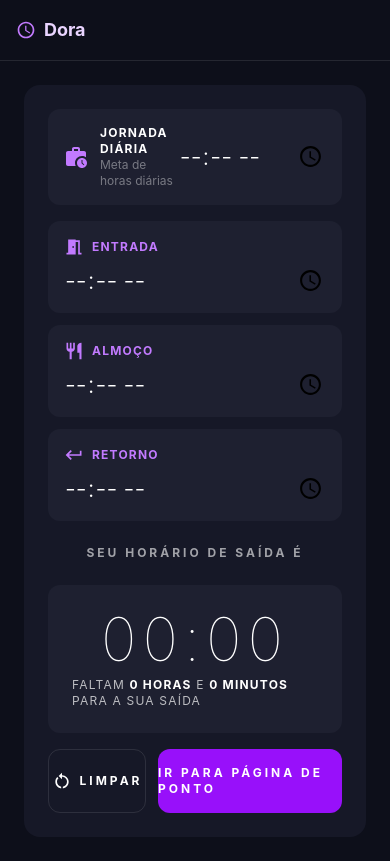
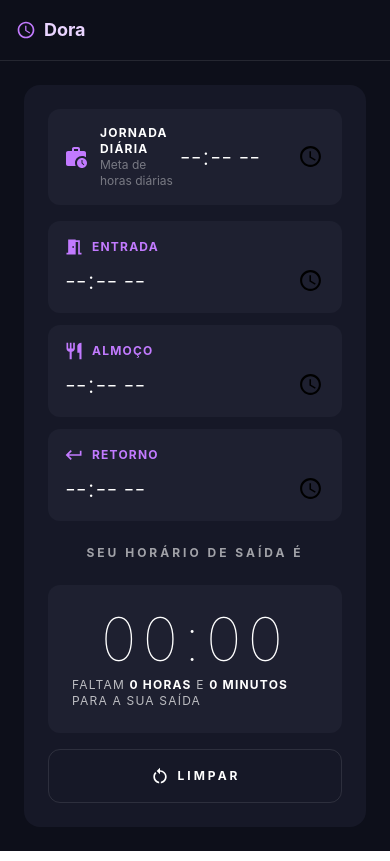
Before and after one commit to marianunciato/calculadora-de-ponto, a React (Vite) app: page / in a window 390 px wide. Built offline with nearby package versions, Linux system fonts and the light colour scheme.

Commit message:
add: tirando botão de ponto no responsivo.

```diff
--- a/src/components/Resultado.jsx
+++ b/src/components/Resultado.jsx
@@ -29,7 +29,7 @@ export default function Resultado({ saida, faltam, alertas, onLimpar }) {
       <div className="flex gap-3">
         <button
           onClick={onLimpar}
-          className="flex items-center justify-center gap-2 border border-white/10 hover:border-white/30 transition-colors rounded-xl py-4 text-xs font-bold tracking-[0.25em] uppercase w-1/3"
+          className="flex items-center justify-center gap-2 border border-white/10 hover:border-white/30 transition-colors rounded-xl py-4 text-xs font-bold tracking-[0.25em] uppercase w-full lg:w-1/3"
         >
           <RestartAltIcon fontSize="small" />
           Limpar
@@ -38,7 +38,7 @@ export default function Resultado({ saida, faltam, alertas, onLimpar }) {
           href="https://stou.ifractal.com.br/fulltime//phonto.php"
           target="_blank"
           rel="noreferrer"
-          className="bg-purple-600 hover:bg-purple-700 transition-colors rounded-xl py-4 text-xs font-bold tracking-[0.25em] uppercase flex-1 flex items-center justify-center"
+          className="bg-purple-600 hover:bg-purple-700 transition-colors rounded-xl py-4 text-xs font-bold tracking-[0.25em] uppercase flex-1 hidden lg:flex items-center justify-center"
         >
           Ir para página de ponto
         </a>
```
